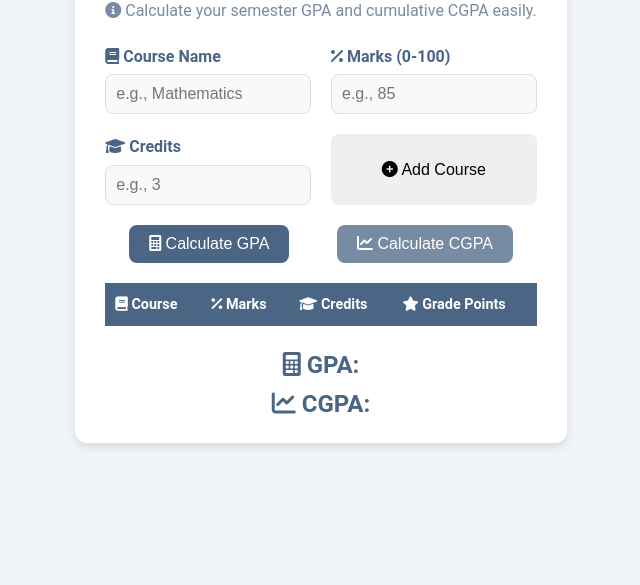
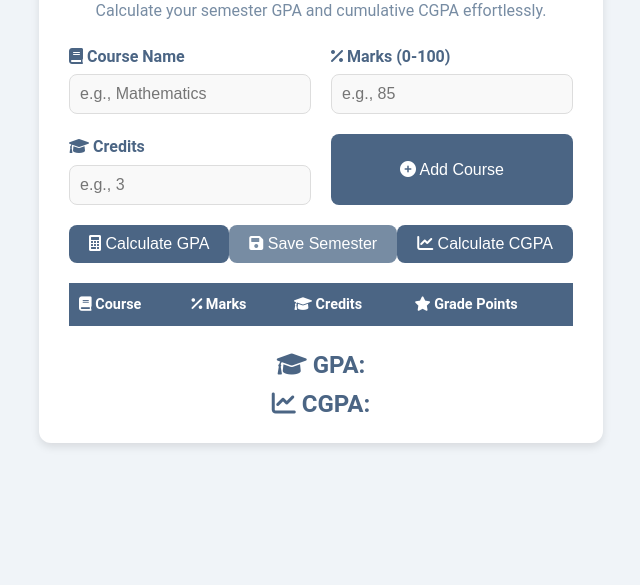
Before and after one commit to Izz7803/CGPA-Calculator.., a plain HTML site: page index.html in a window 1280 px wide. Shown: the part 215-800 px from the top of the page, without its empty margins (319-959 px from the left). Drawn offline with Linux system fonts and the light colour scheme.

Commit message:
Update index.html

```diff
--- a/index.html
+++ b/index.html
@@ -6,15 +6,18 @@
   <title>CGPA Calculator</title>
   <!-- Font Awesome for Icons -->
   <link rel="stylesheet" href="https://cdnjs.cloudflare.com/ajax/libs/font-awesome/6.0.0-beta3/css/all.min.css">
+  <!-- Link CSS -->
   <link rel="stylesheet" href="style.css">
 </head>
 <body>
   <div class="container">
+    <!-- Header -->
     <header>
       <h1><i class="fas fa-calculator"></i> CGPA Calculator</h1>
-      <p><i class="fas fa-info-circle"></i> Calculate your semester GPA and cumulative CGPA easily.</p>
+      <p>Calculate your semester GPA and cumulative CGPA effortlessly.</p>
     </header>
 
+    <!-- Form Section -->
     <form id="courseForm">
       <div class="form-group">
         <label for="courseName"><i class="fas fa-book"></i> Course Name</label>
@@ -28,20 +31,25 @@
         <label for="credits"><i class="fas fa-graduation-cap"></i> Credits</label>
         <input type="number" id="credits" placeholder="e.g., 3" required>
       </div>
-      <button type="button" id="addCourse" class="btn">
+      <button type="button" id="addCourse" class="btn primary">
         <i class="fas fa-plus-circle"></i> Add Course
       </button>
     </form>
 
+    <!-- Action Buttons -->
     <div class="buttons">
       <button id="calculateGPA" class="btn primary">
         <i class="fas fa-calculator"></i> Calculate GPA
       </button>
-      <button id="calculateCGPA" class="btn secondary">
+      <button id="saveSemester" class="btn secondary">
+        <i class="fas fa-save"></i> Save Semester
+      </button>
+      <button id="calculateCGPA" class="btn primary">
         <i class="fas fa-chart-line"></i> Calculate CGPA
       </button>
     </div>
 
+    <!-- Table Section -->
     <table id="resultsTable">
       <thead>
         <tr>
@@ -52,15 +60,18 @@
         </tr>
       </thead>
       <tbody>
-        <!-- Dynamic rows -->
+        <!-- Rows dynamically added here -->
       </tbody>
     </table>
 
+    <!-- GPA and CGPA Display -->
     <div class="output">
-      <h2 id="gpaDisplay"><i class="fas fa-calculator"></i> GPA: </h2>
+      <h2 id="gpaDisplay"><i class="fas fa-graduation-cap"></i> GPA: </h2>
       <h2 id="cgpaDisplay"><i class="fas fa-chart-line"></i> CGPA: </h2>
     </div>
   </div>
+
+  <!-- Link JavaScript -->
   <script src="script.js"></script>
 </body>
 </html>
```
